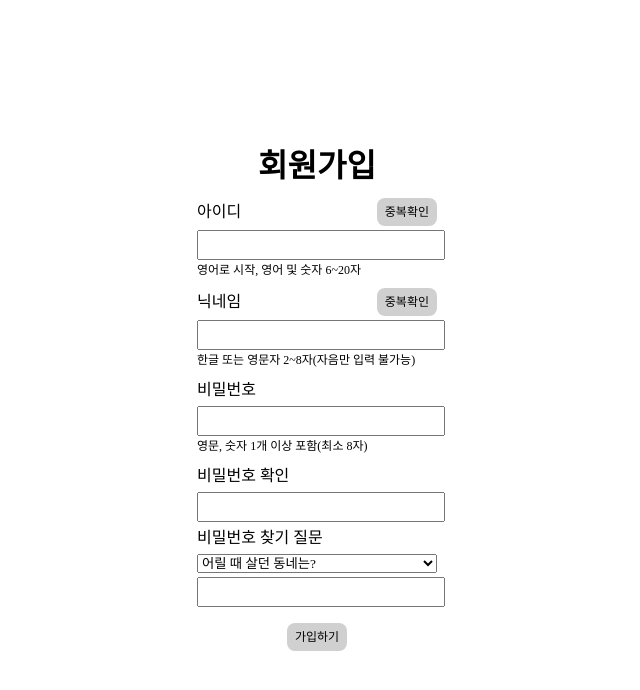
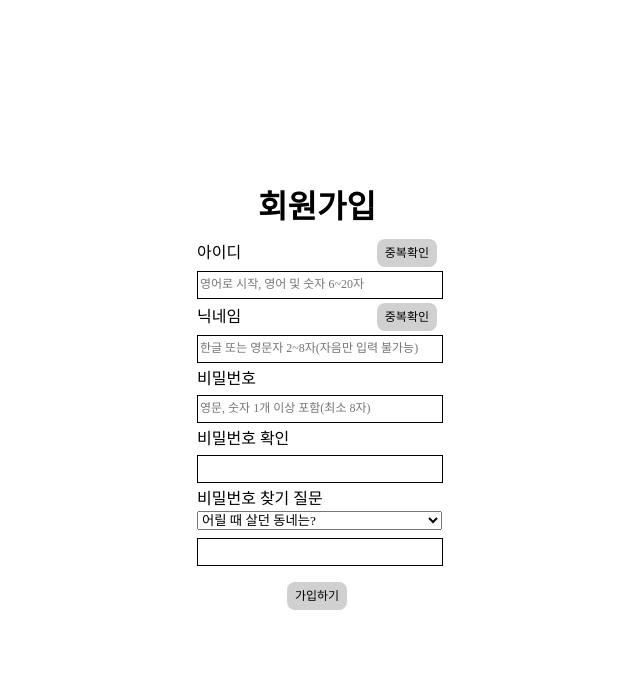
Before and after one commit to JudyCodberg/board, a React (Create React App) app: page /join in a window 1280 px wide. Shown: the top 690 px of the page, without its empty margins (323-963 px from the left). Built offline with nearby package versions, Linux system fonts and the light colour scheme; a web font is replaced by a local one.

Commit message:
fix : depend on state, change style
- pagination disabled

- remove select default style

```diff
--- a/src/components/List.js
+++ b/src/components/List.js
@@ -63,7 +63,9 @@ const List = () => {
         ))}
       </ListHeader>
       <ListBody>
-        {listData.map((item, idx) => (
+        {listData.length !== 0 ? (
+          <>
+            {listData?.map((item, idx) => (
               <Lists key={idx}>
                 <ListRows key={item.board_id} color={idx % 2 == 0 ? 1 : 0}>
                   <ListItems>{item.board_id}</ListItems>
@@ -81,8 +83,16 @@ const List = () => {
                 </ListRows>
               </Lists>
             ))}
+          </>
+        ) : (
+          <EmptyList>{"불러올 글이 없습니다"}</EmptyList>
+        )}
       </ListBody>
+      {listData.length !== 0 ? (
         <Pagination lastPage={lastPage} pageNum={pageNum} setPageNum={setPageNum} countNum={SHOW_ARTICLE_NUM} />
+      ) : (
+        <></>
+      )}
       <Search
         countNum={SHOW_ARTICLE_NUM}
         setSearchValue={setSearchValue}
@@ -136,4 +146,9 @@ const ListItemsTitle = styled.div`
 const CountComment = styled.span`
   color: gray;
 `;
+const EmptyList = styled.div`
+  width: 100%;
+  padding: 2rem 0;
+  text-align: center;
+`;
 export default List;
--- a/src/components/Pagination.js
+++ b/src/components/Pagination.js
@@ -18,7 +18,7 @@ const Pagination = ({ lastPage, pageNum, setPageNum }) => {
           setPageNum(1);
         }}
       >
-        {"<<"}
+        {pageNum === 1 ? "" : "<<"}
       </StartArrow>
       <PrevArrow
         onClick={() => {
@@ -27,7 +27,7 @@ const Pagination = ({ lastPage, pageNum, setPageNum }) => {
           }
         }}
       >
-        {"<"}
+        {pageNum === 1 ? "" : "<"}
       </PrevArrow>
       {array.slice(offset, offset + 10).map((item, idx) => (
         <Emptydiv key={idx}>
@@ -57,14 +57,14 @@ const Pagination = ({ lastPage, pageNum, setPageNum }) => {
           }
         }}
       >
-        {">"}
+        {pageNum === lastPage ? "" : ">"}
       </NextArrow>
       <LastArrow
         onClick={() => {
           setPageNum(lastPage);
         }}
       >
-        {">>"}
+        {pageNum === lastPage ? "" : ">>"}
       </LastArrow>
     </PagingBox>
   );
--- a/src/components/Search.js
+++ b/src/components/Search.js
@@ -11,8 +11,6 @@ const Search = ({ submitSearch, searchValue, setSearchValue }) => {
     const { value, name } = e.target;
     setSearchValue({ ...searchValue, [name]: value });
   };
-
-  // const { target, value } = searchValue;
 
   return (
     <SearchBox>
@@ -47,6 +45,7 @@ const SearchBox = styled.div`
   box-sizing: border-box;
   border: 1px solid black;
   background-color: transparent;
+  margin: 0.5rem 0;
   @media screen and (max-width: 500px) {
     display: flex;
   }
--- a/src/pages/Join.js
+++ b/src/pages/Join.js
@@ -13,6 +13,7 @@ const Join = () => {
   const pwRef = useRef();
   const nav = useNavigate();
 
+  const [isClicked, setClicked] = useState(false);
   const [userValidate, setUserValidate] = useState({
     id: false,
     name: false,
@@ -93,7 +94,7 @@ const Join = () => {
         pwRef.current.style.border = "1px solid black";
         result = true;
       } else {
-        pwRef.current.style.border = "2px solid red";
+        pwRef.current.style.border = "1px solid red";
         result = false;
       }
       setUserValidate({ ...userValidate, checkOverlapPw: result });
@@ -112,6 +113,7 @@ const Join = () => {
 
   // 가입하기 눌렀을 때
   const submitJoin = () => {
+    setClicked(true);
     const { id, name, password, question, answer } = userInputs;
     if (userValidate.checkOverlapId === false || userValidate.checkOverlapName === false)
       return alert("중복 검사는 필수입니다");
@@ -136,40 +138,53 @@ const Join = () => {
               onClick={() => {
                 checkIdValidate(userInputs.id);
               }}
+              style={userValidate.checkOverlapId === false ? {} : { backgroundColor: "green", color: "white" }}
             >
               {userValidate.checkOverlapId ? "확인완료" : "중복확인"}
             </Button>
           </TitleBox>
           <InputIdBox
+            placeholder="영어로 시작, 영어 및 숫자 6~20자"
             autoComplete="off"
             name="id"
             maxLength={20}
             onChange={(e) => {
               userInputsHandler(e);
             }}
+            style={
+              isClicked === true && userValidate.checkOverlapId === false
+                ? { border: "1px solid red" }
+                : { border: "1px solid black" }
+            }
           />
-          <CheckResult>영어로 시작, 영어 및 숫자 6~20자</CheckResult>
           <TitleBox>
             <InputTitle>닉네임</InputTitle>
             <Button
               onClick={() => {
                 checkNameValidate(userInputs.name);
               }}
+              style={userValidate.checkOverlapName === false ? {} : { backgroundColor: "green", color: "white" }}
             >
               {userValidate.checkOverlapName ? "확인완료" : "중복확인"}
             </Button>
           </TitleBox>
           <InputPwBox
+            placeholder="한글 또는 영문자 2~8자(자음만 입력 불가능)"
             autoComplete="off"
             name="name"
             maxLength={8}
             onChange={(e) => {
               userInputsHandler(e);
             }}
+            style={
+              isClicked === true && userValidate.checkOverlapName === false
+                ? { border: "1px solid red" }
+                : { border: "1px solid black" }
+            }
           />
-          <CheckResult>한글 또는 영문자 2~8자(자음만 입력 불가능)</CheckResult>
           <InputTitle>비밀번호</InputTitle>
           <InputPassword
+            placeholder="영문, 숫자 1개 이상 포함(최소 8자)"
             autoComplete="off"
             type="password"
             maxLength={25}
@@ -177,8 +192,12 @@ const Join = () => {
             onChange={(e) => {
               userInputsHandler(e);
             }}
+            style={
+              isClicked === true && userValidate.password === false
+                ? { border: "1px solid red" }
+                : { border: "1px solid black" }
+            }
           />
-          <CheckResult>영문, 숫자 1개 이상 포함(최소 8자)</CheckResult>
           <InputTitle>비밀번호 확인</InputTitle>
           <CheckPassword
             ref={pwRef}
@@ -187,7 +206,13 @@ const Join = () => {
             onChange={(e) => {
               checkPwValidate(e.target.value);
             }}
+            style={
+              isClicked === true && userValidate.checkOverlapPw === false
+                ? { border: "1px solid red" }
+                : { border: "1px solid black" }
+            }
           />
+          <SelectContainer>
             <InputTitle>비밀번호 찾기 질문</InputTitle>
             <QuestionBox
               autoComplete="off"
@@ -208,7 +233,13 @@ const Join = () => {
               onChange={(e) => {
                 checkQnA(e);
               }}
+              style={
+                isClicked === true && userValidate.answer === false
+                  ? { border: "1px solid red" }
+                  : { border: "1px solid black" }
+              }
             />
+          </SelectContainer>
         </Wrapper>
         <Button
           onClick={() => {
@@ -274,27 +305,32 @@ const InputIdBox = styled.input`
   width: 100%;
   height: 1.5rem;
   font-family: Pretendard;
+  font-size: 0.75rem;
 `;
 const InputPwBox = styled.input`
   width: 100%;
   height: 1.5rem;
   font-family: Pretendard;
+  font-size: 0.75rem;
 `;
 const InputPassword = styled.input`
   width: 100%;
   height: 1.5rem;
   font-family: Pretendard;
+  font-size: 0.75rem;
 `;
 const CheckPassword = styled.input`
   width: 100%;
   height: 1.5rem;
   font-family: Pretendard;
 `;
-const CheckResult = styled.p`
-  font-size: 0.75rem;
-  padding-bottom: 0.5rem;
+const SelectContainer = styled.div`
+  box-sizing: border-box;
 `;
-const QuestionBox = styled.select``;
+const QuestionBox = styled.select`
+  width: 102%;
+  margin-bottom: 0.5rem;
+`;
 const QuestionTitle = styled.option``;
 
 export default Join;
--- a/src/styles/reset.css
+++ b/src/styles/reset.css
@@ -143,6 +143,15 @@ a {
   user-drag: none;
 }
 /* remove input focus */
-input:focus {
+input:focus,
+textarea:focus {
   outline: none;
 }
+
+select {
+  outline: none;
+}
+
+select:focus {
+  outline: none;
+}
```
Lines whose indentation alone changed are shown as unchanged.
